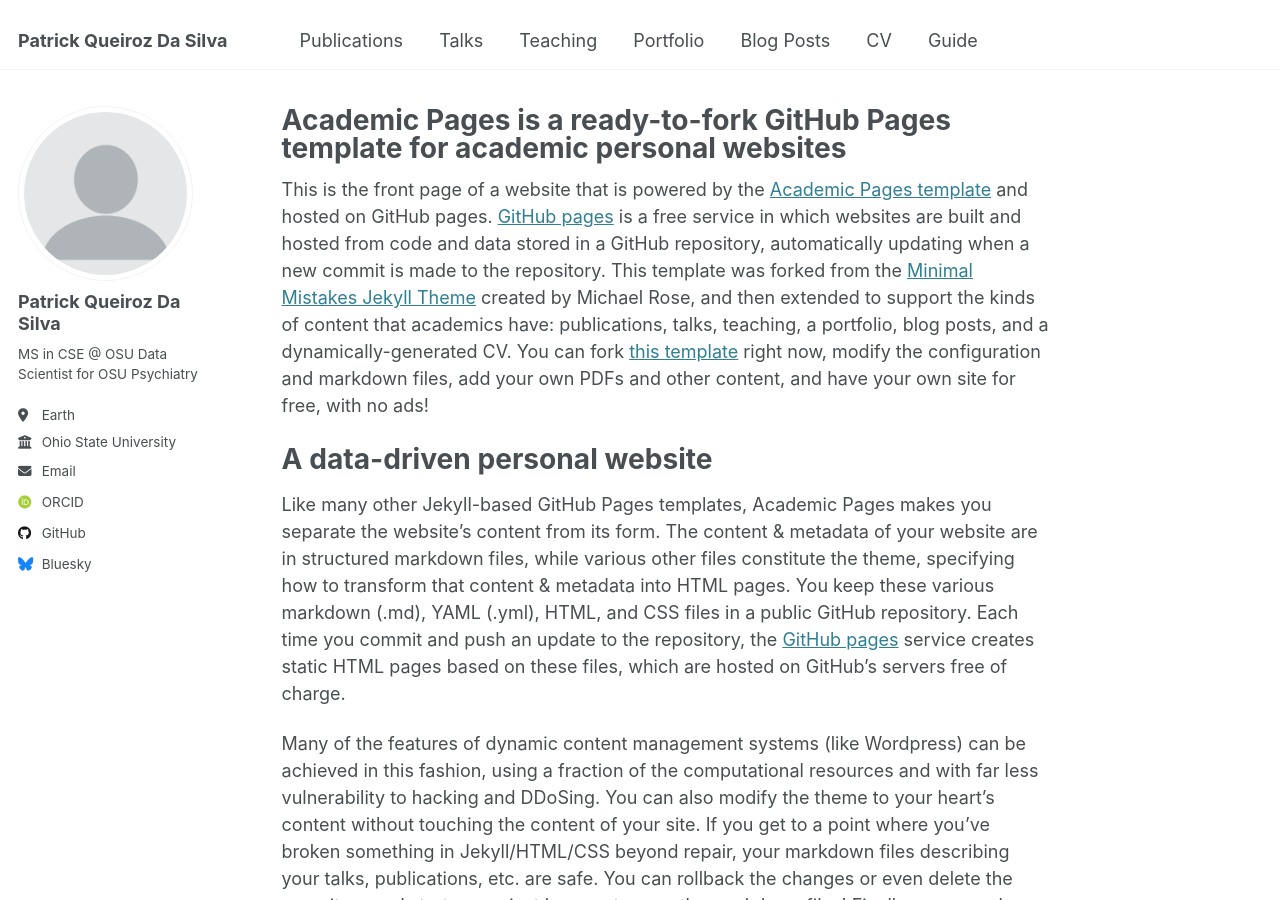
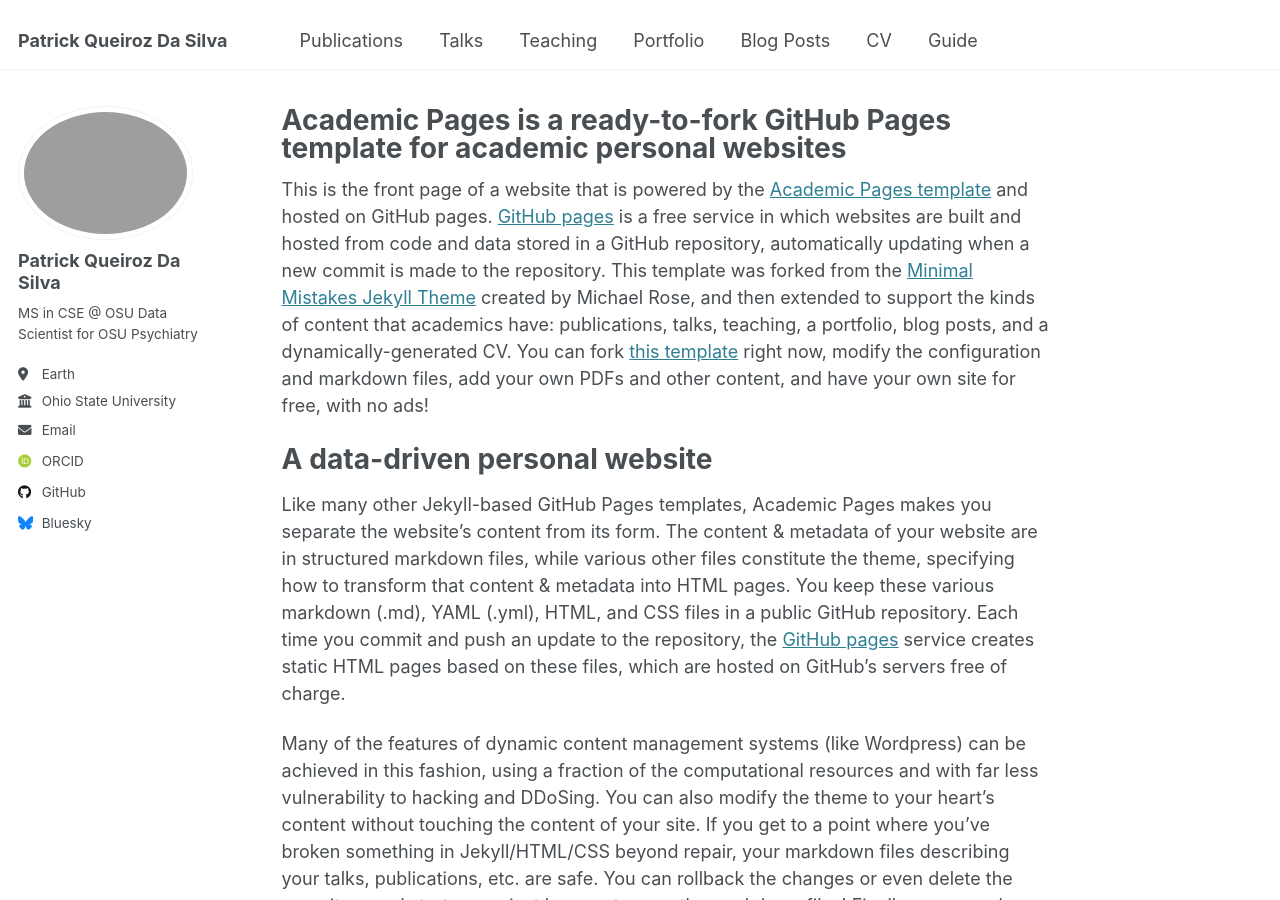
Before and after one commit to patqdasilva/patqdasilva.github.io, a Jekyll site: the page built from _pages/about.md, in a window 1280 px wide and 900 px high. Built offline with Jekyll 4.4.1, drawn with Linux system fonts in a browser that asks for light colours; some web fonts are replaced.

Commit message:
Update _config.yml

```diff
--- a/_config.yml
+++ b/_config.yml
@@ -22,7 +22,7 @@ repository               : "patqdasilva/patqdasilva.github.io"
 #               Additional customization can be done by editing /_includes/author-profile.html
 author:
   # Biographic information
-  avatar           : "profile.png"
+  avatar           : "pqd_headshot_square.jpg"
   name             : "Patrick Queiroz Da Silva"
   pronouns         : # example: "she/her"
   bio              : "MS in CSE @ OSU\nData Scientist for OSU Psychiatry"
```
